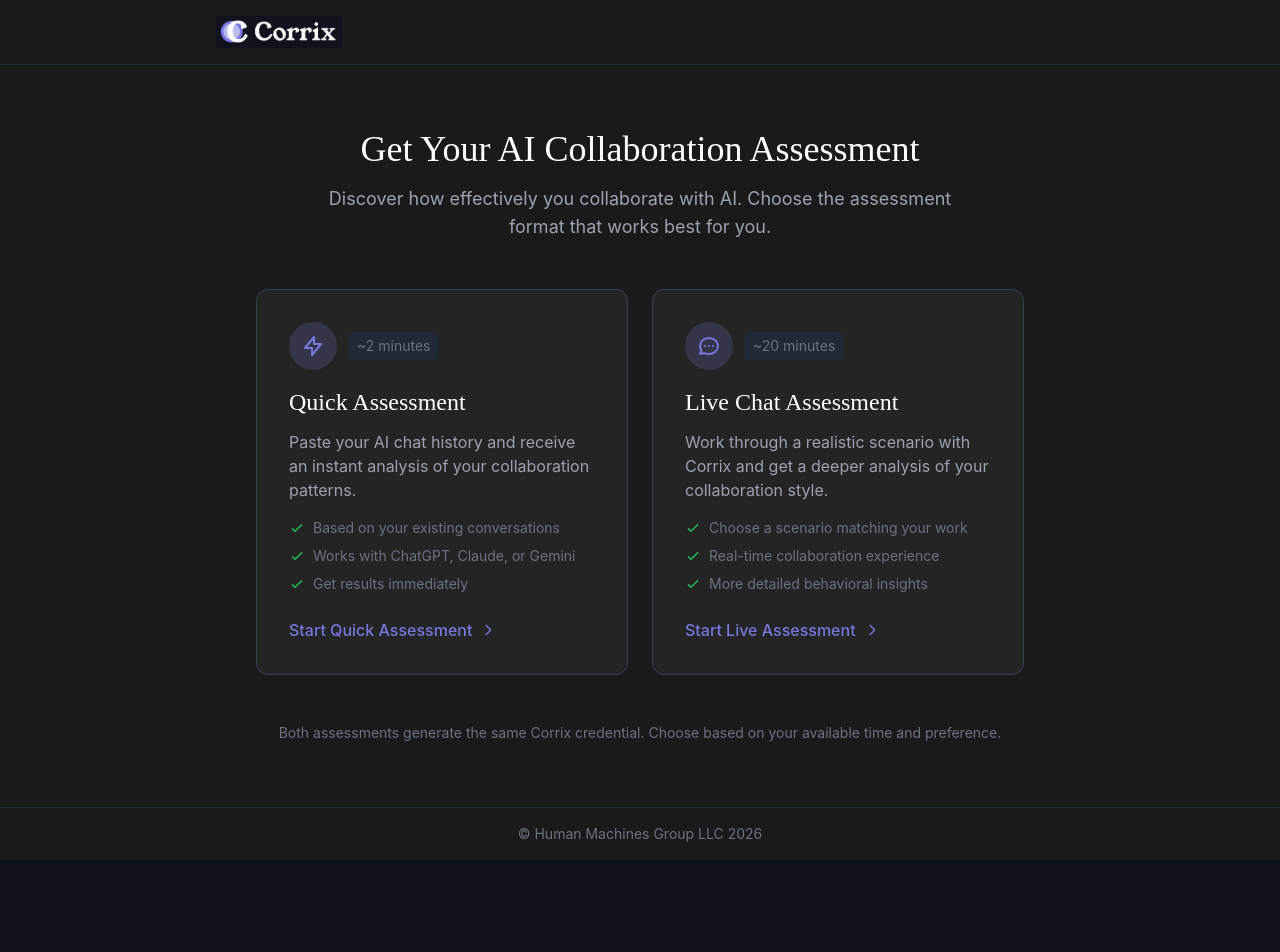
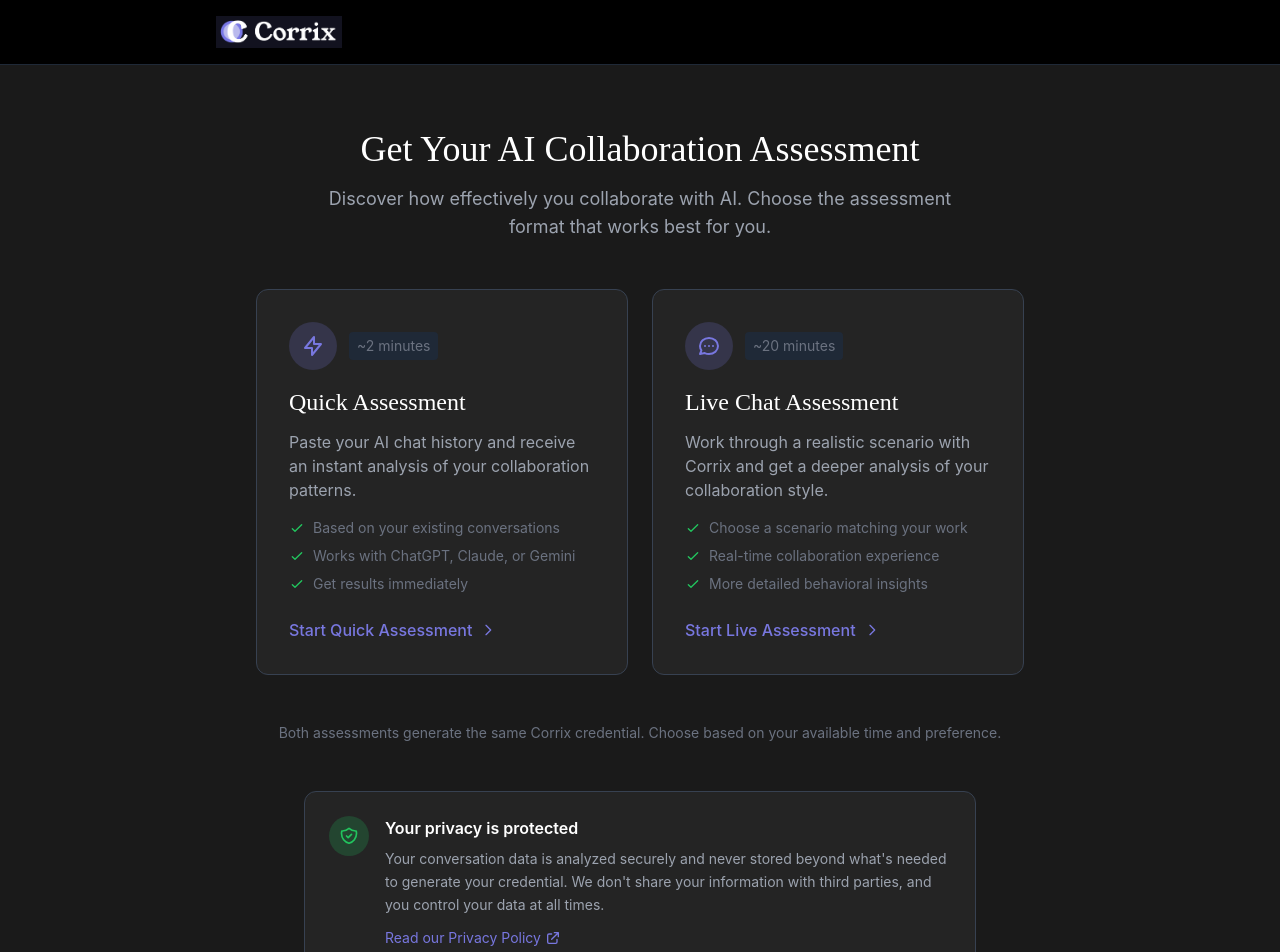
Before and after one commit to geoff-a11y/Corrix-dashboard-app, a React (Vite) app in the folder packages/dashboard/: page /assessment in a window 1280 px wide. Shown: the top 952 px of the page. Before the commit the page ends 860 px from the top, so only its background shows below. Built offline with nearby package versions, Linux system fonts and the light colour scheme; no server answers.

Commit message:
Add black header bg and privacy section to assessment landing

```diff
--- a/packages/dashboard/src/pages/AssessmentLandingPage.tsx
+++ b/packages/dashboard/src/pages/AssessmentLandingPage.tsx
@@ -4,7 +4,7 @@ export default function AssessmentLandingPage() {
   return (
     <div className="min-h-screen bg-[#1A1A1A] text-white">
       {/* Header */}
-      <header className="border-b border-gray-800">
+      <header className="bg-black border-b border-gray-800">
         <div className="max-w-4xl mx-auto px-6 py-4">
           <img src="/images/logo.png" alt="Corrix" className="h-8" />
         </div>
@@ -131,6 +131,37 @@ export default function AssessmentLandingPage() {
             Both assessments generate the same Corrix credential. Choose based on your available time and preference.
           </p>
         </div>
+
+        {/* Privacy Assurance */}
+        <div className="mt-12 max-w-2xl mx-auto">
+          <div className="bg-[#242424] border border-gray-700 rounded-xl p-6">
+            <div className="flex items-start gap-4">
+              <div className="w-10 h-10 rounded-full bg-green-500/20 flex items-center justify-center flex-shrink-0">
+                <svg className="w-5 h-5 text-green-500" fill="none" stroke="currentColor" viewBox="0 0 24 24">
+                  <path strokeLinecap="round" strokeLinejoin="round" strokeWidth={2} d="M9 12l2 2 4-4m5.618-4.016A11.955 11.955 0 0112 2.944a11.955 11.955 0 01-8.618 3.04A12.02 12.02 0 003 9c0 5.591 3.824 10.29 9 11.622 5.176-1.332 9-6.03 9-11.622 0-1.042-.133-2.052-.382-3.016z" />
+                </svg>
+              </div>
+              <div>
+                <h3 className="font-semibold text-white mb-2">Your privacy is protected</h3>
+                <p className="text-gray-400 text-sm leading-relaxed">
+                  Your conversation data is analyzed securely and never stored beyond what's needed to generate your credential.
+                  We don't share your information with third parties, and you control your data at all times.
+                </p>
+                <a
+                  href="https://corrix.ai/privacy"
+                  target="_blank"
+                  rel="noopener noreferrer"
+                  className="inline-flex items-center gap-1 text-[#7877DF] text-sm mt-3 hover:underline"
+                >
+                  Read our Privacy Policy
+                  <svg className="w-4 h-4" fill="none" stroke="currentColor" viewBox="0 0 24 24">
+                    <path strokeLinecap="round" strokeLinejoin="round" strokeWidth={2} d="M10 6H6a2 2 0 00-2 2v10a2 2 0 002 2h10a2 2 0 002-2v-4M14 4h6m0 0v6m0-6L10 14" />
+                  </svg>
+                </a>
+              </div>
+            </div>
+          </div>
+        </div>
       </main>
 
       {/* Footer */}
```
